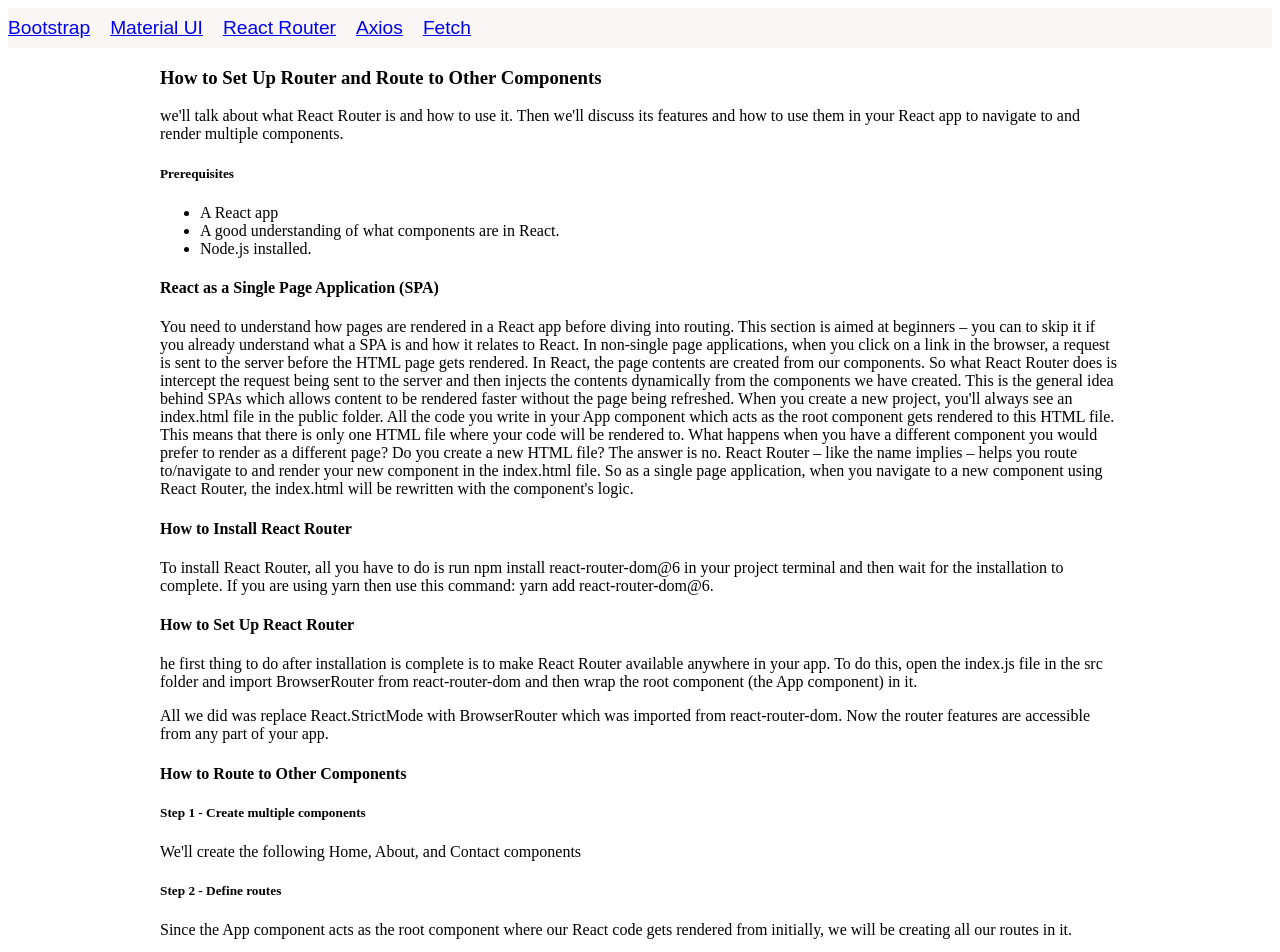
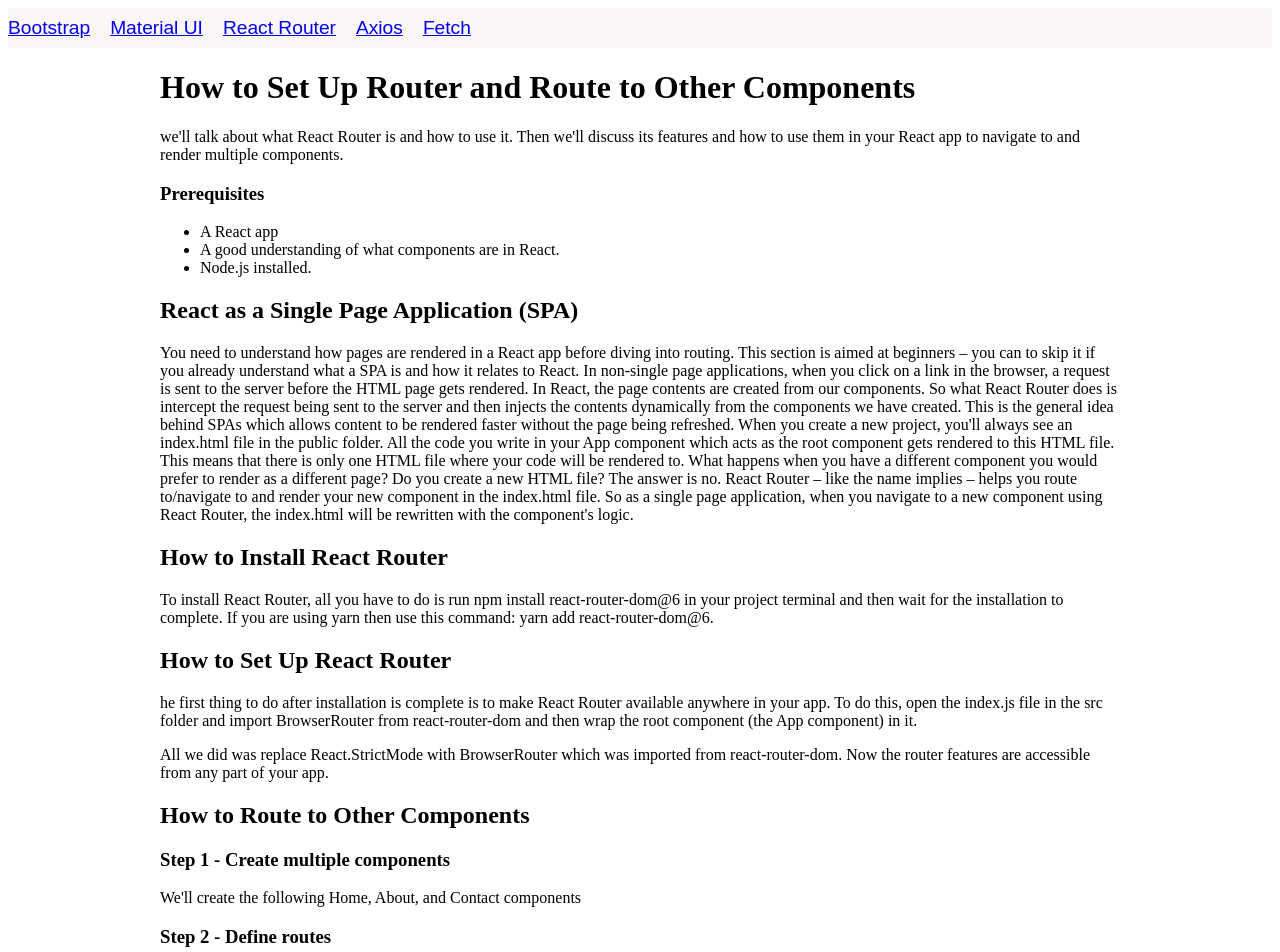
Before and after one commit to Neelima-Rapeti/Articel, a React (Create React App) app in the folder Article/: page /router in a window 1280 px wide. Shown: the top 952 px of the page. Built offline with nearby package versions, Linux system fonts and the light colour scheme.

Commit message:
unify all headings

```diff
--- a/Article/src/components/Axios.js
+++ b/Article/src/components/Axios.js
@@ -4,7 +4,7 @@
 export default function Axios() {
   return (
     <div>
-      <h1 style={{ textAlign: "center" }}>Axios</h1>
+      <h1>Axios</h1>
       <br />
       <p>
         Axios is a popular JavaScript library that allows developers to make
@@ -14,7 +14,7 @@
         what Axios is, how it works, and some of its most common use cases.
       </p>
       <br />
-      <h4>What is Axios?</h4>
+      <h2>What is Axios?</h2>
       <p>
         Axios is a promise-based HTTP client for JavaScript. It is built on top
         of the XMLHttpRequest object, which is the underlying technology used
@@ -24,7 +24,7 @@
         interceptors, and error handling.
       </p>
       <br />
-      <h4>How Does Axios Work?</h4>
+      <h2>How Does Axios Work?</h2>
       <p>
         Axios works by creating an instance of the Axios class, which can be
         configured with various options such as the base URL, headers, and other
@@ -46,7 +46,7 @@
         error object.
       </p>
       <br />
-      <h4>Use Cases</h4>
+      <h2>Use Cases</h2>
       <p>
         One of the most common use cases for Axios is making API calls and
         fetching data from a server. For example, you can use Axios to fetch
@@ -59,7 +59,7 @@
         globally.
       </p>
       <br />
-      <h4>Conclusion</h4>
+      <h2>Conclusion</h2>
       <p>
         Axios is a powerful and easy-to-use library that makes it simple to make
         HTTP requests in JavaScript. It provides a consistent and intuitive API,
--- a/Article/src/components/Fetch.js
+++ b/Article/src/components/Fetch.js
@@ -3,7 +3,7 @@
 export default function fetch() {
   return (
     <div>
-      <h2>What is data fetching in React?</h2>
+      <h1>What is data fetching in React?</h1>
 
       <p>
          A modern full-stack app consists of two major modules: frontend and backend. We typically display interactive UI elements through the app’s frontends built with React.
--- a/Article/src/components/MaterialUi.js
+++ b/Article/src/components/MaterialUi.js
@@ -3,15 +3,15 @@
 
 export default function MaterialUi() {
   return (
-    <article>
-      <h2>Material UI for React</h2>
+    <div>
+      <h1>Material UI for React</h1>
       <p>
         Material UI is a popular user interface library for React. It provides a set of reusable components that follow
         the <a href="https://m3.material.io/foundations" target="_blank" rel="noreferrer">Material Design guidelines</a>,
         which were created by Google to provide a consistent visual language across all platforms and devices.
       </p>
       <section>
-        <h3>Getting started</h3>
+        <h2>Getting started</h2>
         <p>To start using Material UI components in your React application, run the following command: </p>
         <code className='code-block'>npm install @mui/material @emotion/react @emotion/styled</code>
         <p>Or, if you are using yarn:</p>
@@ -26,7 +26,7 @@
         </code>
       </section>
       <section>
-        <h3>Create a page with an AppBar and MUI Container</h3>
+        <h2>Create a page with an AppBar and MUI Container</h2>
         <p>The main page in the Material UI application typically has appbar/toolbar fixed on the top,
             main working area in the middle, and (optionally) sidebar or footer (status bar) on the bottom of the page.
             The simplest application then looks something like this:
@@ -65,7 +65,7 @@
         limits the width of the content to limit its spread on wider screens.</p>
       </section>
       <section>
-        <h3>Component layout with Grid</h3>
+        <h2>Component layout with Grid</h2>
         <p>Material UI for React uses similar system to the Bootstrap UI, where it provides a layout container that splits the available width
           into 12 identical columns. In Material UI, <code>&lt;Grid&gt;</code> component is used for this purpose. A typical usage of <code>&lt;Grid&gt;</code>&nbsp;
           looks something like this:
@@ -88,7 +88,7 @@
         </ol>
       </section>
       <section>
-        <h3>MUI Customization</h3>
+        <h2>MUI Customization</h2>
         <p>There are multiple ways to customize the look and feel of Material UI components. First of all, you can customize the theme using <code>createTheme()</code>
         function, that will create a theme object for you that you can apply to the application with the <code>&lt;ThemeProvider&gt;</code>component. This
         will allow you to set your own color pallete, text styles, layout breakpoints and other such variables. You can also use the theme
@@ -132,7 +132,7 @@
         <p>As you can see, Material UI for React provides a lot of options for customization for every use case.</p>
       </section>
       <section>
-        <h3>Conclusion</h3>
+        <h2>Conclusion</h2>
         <figure>
           <img src={muiImage} alt='app build with Material UI' className='mui-image'></img>
           <figcaption>Meme generator app built with MaterialUI components.</figcaption>
@@ -147,6 +147,6 @@
           it a great choice for building user interfaces with React.
         </p>
       </section>
-    </article>
+    </div>
   )
 }
--- a/Article/src/components/ReactRouter.js
+++ b/Article/src/components/ReactRouter.js
@@ -4,20 +4,20 @@
 
   return (
     <div>
-      <h3>How to Set Up Router and Route to Other Components</h3>
+      <h1>How to Set Up Router and Route to Other Components</h1>
       <p>
         we'll talk about what React Router is and how to use it. Then we'll
         discuss its features and how to use them in your React app to navigate
         to and render multiple components.
       </p>
-      <h5>Prerequisites</h5>
+      <h3>Prerequisites</h3>
       <ul>
         <li>A React app</li>
         <li>A good understanding of what components are in React.</li>
 
         <li>Node.js installed.</li>
       </ul>
-      <h4>React as a Single Page Application (SPA)</h4>
+      <h2>React as a Single Page Application (SPA)</h2>
       <p>
         You need to understand how pages are rendered in a React app before
         diving into routing. This section is aimed at beginners – you can to
@@ -40,14 +40,14 @@
         application, when you navigate to a new component using React Router,
         the index.html will be rewritten with the component's logic.
       </p>
-      <h4>How to Install React Router</h4>
+      <h2>How to Install React Router</h2>
       <p>
         To install React Router, all you have to do is run npm install
         react-router-dom@6 in your project terminal and then wait for the
         installation to complete. If you are using yarn then use this command:
         yarn add react-router-dom@6.
       </p>
-      <h4>How to Set Up React Router</h4>
+      <h2>How to Set Up React Router</h2>
       <p>
         he first thing to do after installation is complete is to make React
         Router available anywhere in your app. To do this, open the index.js
@@ -59,10 +59,10 @@
         imported from react-router-dom. Now the router features are accessible
         from any part of your app.
       </p>
-      <h4>How to Route to Other Components</h4>
-      <h5>Step 1 - Create multiple components</h5>
+      <h2>How to Route to Other Components</h2>
+      <h3>Step 1 - Create multiple components</h3>
       <p>We'll create the following Home, About, and Contact components</p>
-      <h5>Step 2 - Define routes</h5>
+      <h3>Step 2 - Define routes</h3>
       <p>
         Since the App component acts as the root component where our React code
         gets rendered from initially, we will be creating all our routes in it.
```
